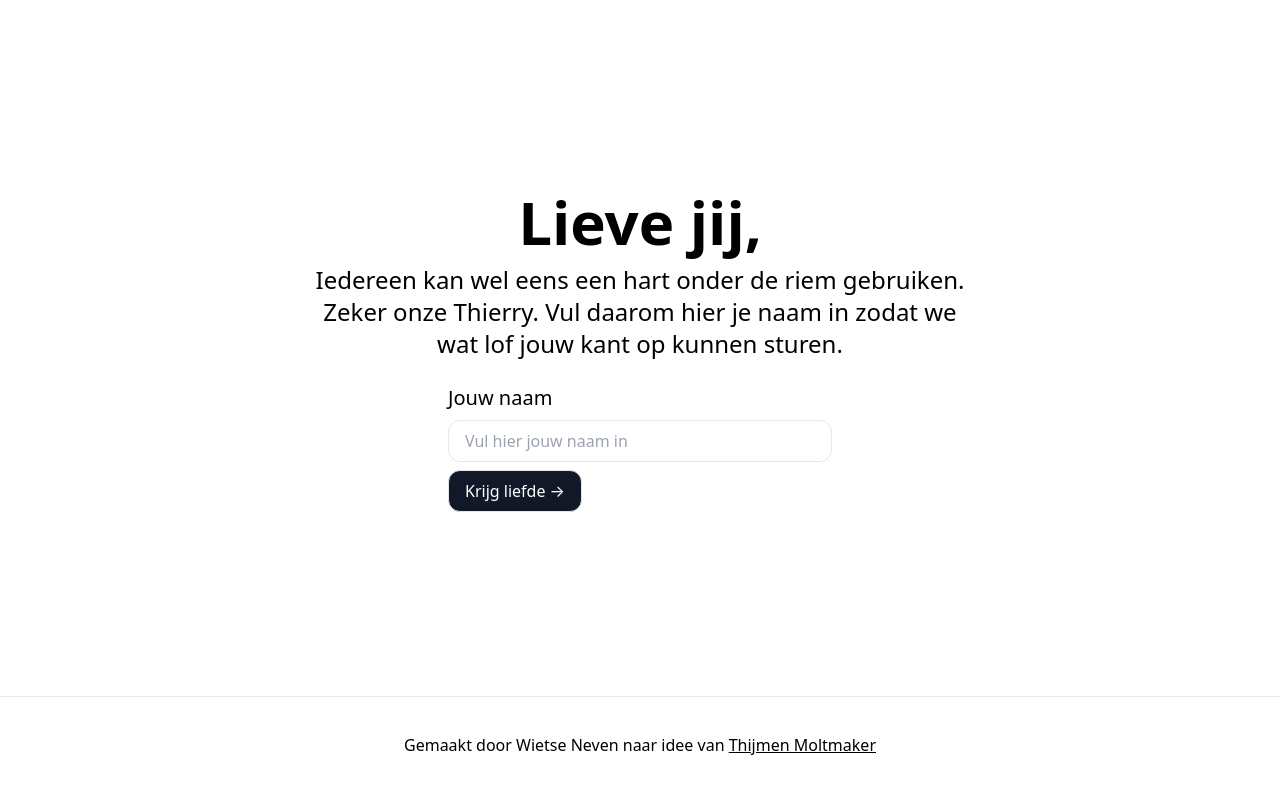
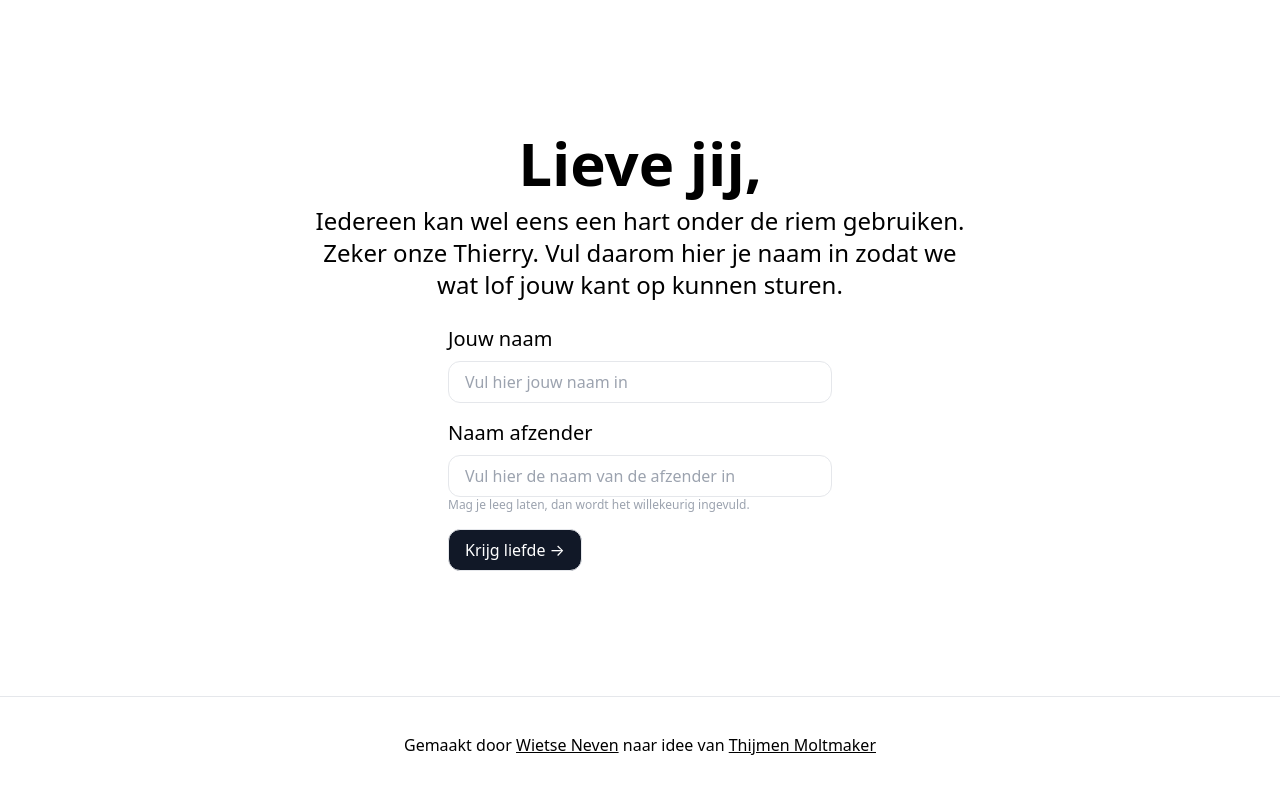
Before and after one commit to wietseneven/echtalleenmaarditsoortreacties.nl, a Next.js app: page / in a window 1280 px wide. Shown: the top 794 px of the page. Built offline with nearby package versions, Linux system fonts and the light colour scheme.

Commit message:
Creating the message on canvas to allow downloads

```diff
--- a/lib/createMessage.js
+++ b/lib/createMessage.js
@@ -4,12 +4,11 @@ import data from './data';
 
 const { subjects, greetings, senderNames, introductions, randomSentences, finishingSentences, endings } = data;
 
-const createMessage = (name) => {
+const createMessage = ({ name, senderName: userSenderName }) => {
   const subject = sample(subjects).replace(/NAME/g, name);
   const greeting = sample(greetings).replace(/NAME/g, name);
-  const needsIntroduction = Math.round(Math.random());
-  const senderName = sample(senderNames);
-  const introduction = needsIntroduction ? sample(introductions).replace(/SENDERNAME/g, senderName) : false;
+  const senderName = userSenderName || sample(senderNames);
+  const introduction = sample(introductions).replace(/SENDERNAME/g, senderName);
 
   const numberOfParagraphs = Math.round(Math.random() * 5 + 1);
   const paragraphs = sampleSize(randomSentences, numberOfParagraphs);
@@ -26,6 +25,7 @@ const createMessage = (name) => {
     finalParagraph,
     ending,
     endGreeting,
+    senderName,
   }
 }
 
--- a/lib/data.js
+++ b/lib/data.js
@@ -9,11 +9,10 @@
     'Omdat je het verdient',
   ],
   greetings: [
-    // 'Kerel.',
     'Beste NAME,',
     'Lieve NAME',
     'NAME,',
-    'Geachte NAME',
+    'Geachte NAME,',
   ],
   senderNames: [
     'Nadia',
@@ -28,11 +27,9 @@
     'Wouter',
     'Gait',
   ],
-  introductions: [
-    'Mijn naam is SENDERNAME, ik ben moslima, hoofddoekdragende en Marokkaanse.',
-    'Mijn naam is SENDERNAME, ik ben christen, kruisdragende en van Duitse afkomst.',
-    'Ik ben SENDERNAME en zou normaal nooit zoiets sturen.',
+  introductions: ['Ik ben SENDERNAME en zou normaal nooit zoiets sturen.',
     'Mijn naam is SENDERNAME en niet eens fan van jou.',
+    'Mijn naam is SENDERNAME en ik ben niet eens fan van jou.',
     'SENDERNAME hier.',''
   ],
   randomSentences: [
@@ -58,13 +55,20 @@
     'Je kunt niet eens meer een grapje maken tegenwoordig.',
   ],
   finishingSentences: [
-    'Je staat er niet alleen voor. Blijf sterk! Nederland heeft jou hard nodig.',
+    'Laat je niet kisten!',
     'Keep up the good work!',
+    'Hou vol!',
+    'Je staat er niet alleen voor!',
+    'Blijf sterk!',
+    'Ik sta achter je!',
+    'Bedankt voor alles!',
   ],
   endings: [
     'Met vriendelijke groet,',
     'Zorg goed voor jezelf,',
-    'Met liefde,'
+    'Met liefde,',
+    'Kus,',
+    'Dikke doei,',
   ],
 }
 
--- /dev/null
+++ b/pages/api/image.js
@@ -0,0 +1,24 @@
+// Next.js API route support: https://nextjs.org/docs/api-routes/introduction
+import { createCanvas } from 'canvas';
+import canvasTxt from 'canvas-txt';
+import createMessage from "../../lib/createMessage";
+import drawOnCanvas from "../../lib/drawOnCanvas";
+
+const sizes = {
+  width: 1170,
+  height: 1600,
+  spacing: 120,
+};
+
+sizes.content = sizes.width - sizes.spacing * 2;
+
+export default function helloAPI(req, res) {
+  const message = createMessage(req.query);
+  const canvas = createCanvas(sizes.width, sizes.height);
+
+  drawOnCanvas(message, canvas, sizes);
+
+  const buf = canvas.toBuffer('image/png');
+  res.setHeader('content-type', 'image/png');
+  res.send(buf);
+}
--- a/pages/index.js
+++ b/pages/index.js
@@ -1,10 +1,20 @@
 import Head from 'next/head'
+import { useForm } from "react-hook-form";
+import { useRouter } from "next/router";
+import { useCallback } from 'react';
 
 export default function Home() {
+  const router = useRouter();
+  const { register, handleSubmit } = useForm();
+
+  const submitHandler = useCallback(({ name, senderName }) => {
+    router.push({ pathname: '/bericht', query: { name, senderName }})
+  }, [])
+
   return (
     <div className="flex flex-col items-center justify-center min-h-screen py-2">
       <Head>
-        <title>Lovende-screenshot-aan-jezelf-generator</title>
+        <title>Echt alleen maar dit soort reacties</title>
         <link rel="icon" href="/favicon.ico" />
       </Head>
 
@@ -17,16 +27,30 @@ export default function Home() {
           Iedereen kan wel eens een hart onder de riem gebruiken. Zeker onze Thierry. Vul daarom hier je naam in zodat we wat lof jouw kant op kunnen sturen.
         </p>
 
-        <form method="GET" action="/liefde" className="mt-6 w-full max-w-sm text-left space-y-2">
-          <label htmlFor="name" className="block text-xl">Jouw naam</label>
-          <input placeholder="Vul hier jouw naam in" required name="name" id="name" type="text" maxLength={24} className="block w-full px-4 py-2 mt-2 text-left border rounded-xl" />
-          <button className="border px-4 py-2 rounded-xl bg-gray-900 text-white" type="submit">Krijg liefde &rarr;</button>
+        <form onSubmit={handleSubmit(submitHandler)} method="GET" action="/bericht" className="mt-6 w-full max-w-sm text-left space-y-4">
+          <div>
+            <label htmlFor="name" className="block text-xl">Jouw naam</label>
+            <input ref={register()} placeholder="Vul hier jouw naam in" required name="name" id="name" type="text" maxLength={24} className="block w-full px-4 py-2 mt-2 text-left border rounded-xl" />
+          </div>
+
+          <div>
+            <label htmlFor="name" className="block text-xl">Naam afzender</label>
+            <input ref={register()} placeholder="Vul hier de naam van de afzender in" name="senderName" id="name" type="text"
+                   maxLength={24} className="block w-full px-4 py-2 mt-2 text-left border rounded-xl"/>
+            <span className="text-xs text-gray-400 block">Mag je leeg laten, dan wordt het willekeurig ingevuld.</span>
+          </div>
+
+          <button className="border inline-block px-4 py-2 rounded-xl bg-gray-900 text-white hover:bg-gray-700" type="submit">Krijg liefde &rarr;</button>
         </form>
       </main>
 
       <footer className="flex items-center justify-center w-full h-24 border-t">
         <p>
-          Gemaakt door Wietse Neven naar idee van{' '}
+          Gemaakt door{' '}
+            <a className="underline" target="_blank" rel="noopener noreferrer" href="https://twitter.com/wietseneven">
+              Wietse Neven
+            </a>
+          {' '}naar idee van{' '}
           <a className="underline" target="_blank"
           rel="noopener noreferrer" href="https://twitter.com/tijmenmoltmaker/status/1359481283366297600">
             Thijmen Moltmaker
```
